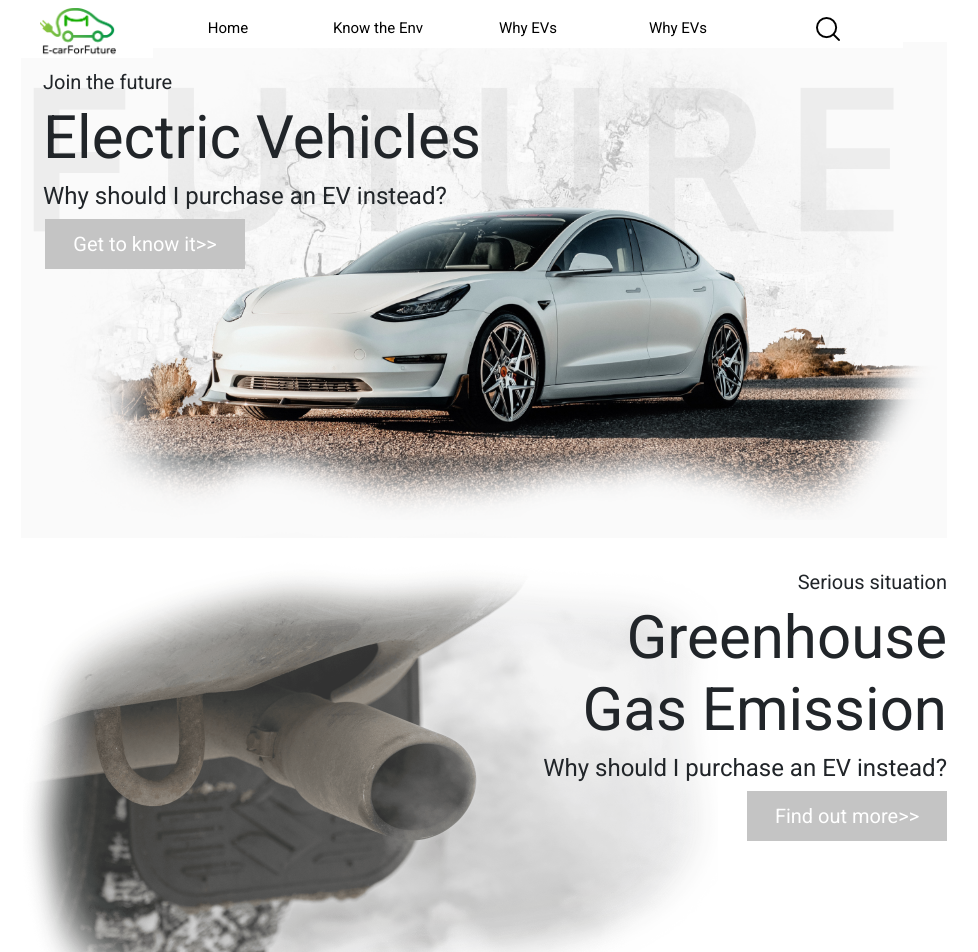
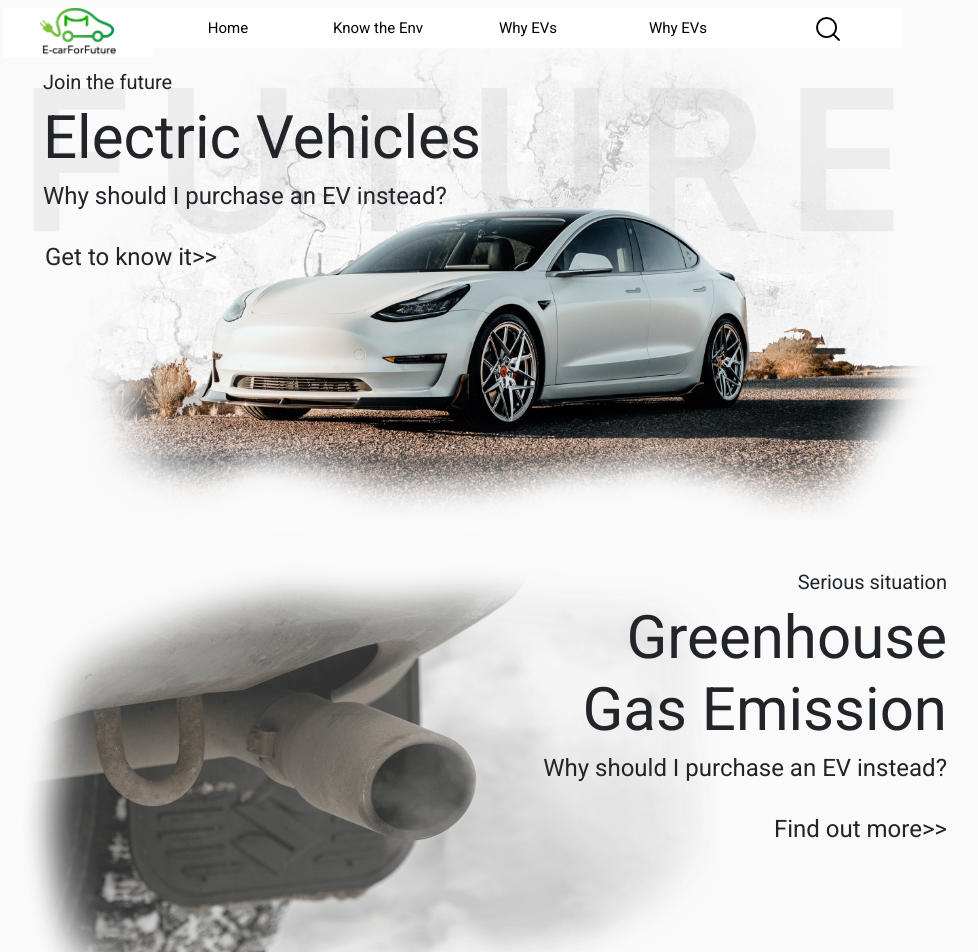
Before and after one commit to marcelo0410/Ecar-for-future, a React (Create React App) app: page /home in a window 1280 px wide. Shown: the top 952 px of the page, without its empty margins (181-1159 px from the left). Built offline with nearby package versions, Linux system fonts and the light colour scheme.

Commit message:
homepage: change layout

```diff
--- a/src/App.css
+++ b/src/App.css
@@ -1,6 +1,7 @@
 .App {
   text-align: center;
   font-family: 'Roboto',BlinkMacSystemFont,-apple-system,sans-serif ;
+  background-color: #FAFAFA;
 }
 
 .container{
--- a/src/App.js
+++ b/src/App.js
@@ -7,6 +7,7 @@ import './App.css';
 function App() {
   return (
     <Router>
+      <div style={{backgroundColor:"#FAFAFA"}}>
         <div className="App container">
         <Menu/>
         <Routes>
@@ -16,6 +17,7 @@ function App() {
         </Routes>
         <Footer/>
         </div>
+      </div>
     </Router>
   );
 }
--- a/src/screens/Home/components/BannerMiddle.js
+++ b/src/screens/Home/components/BannerMiddle.js
@@ -7,8 +7,8 @@ export default function BannerMiddle() {
         <div style={{paddingTop:"20px", marginLeft:"22px"}}>
             <h3 className='mt-2' style={{fontSize:"20px", textWeight:"bold"}}>Serious situation</h3>
             <h3 style={{fontSize:"60px", textWeight:"bold"}}>Greenhouse<br/>Gas Emission</h3>
-            <h3 style={{fontSize:"24px", textWeight:"bold"}}>Why should I purchase an EV instead?</h3>
-            <NavLink className="ms-4" to="/">Find out more&gt;&gt;</NavLink>
+            <h3 style={{fontSize:"24px", textWeight:"bold"}}>Why should I purchase an EV instead?</h3><br/>
+            <h3 className="ms-4" style={{fontSize:"24px", textWeight:"bold"}}>Find out more&gt;&gt;</h3>
         </div>
 
     </div>
--- a/src/screens/Home/components/BannerTop.js
+++ b/src/screens/Home/components/BannerTop.js
@@ -9,7 +9,8 @@ export default function BannerTop() {
             <h3 style={{fontSize:"60px", textWeight:"bold", textAlign:"left"}}>Electric Vehicles</h3>
             <h3 style={{fontSize:"24px", textWeight:"bold", textAlign:"left"}}>Why should I purchase an EV instead?</h3>
         </div>
-        <NavLink className="ms-4" to="/sorting">Get to know it&gt;&gt;</NavLink>
+        <br/>
+        <h3 className="ms-4" style={{fontSize:"24px", textWeight:"bold", textAlign:"left"}}>Get to know it&gt;&gt;</h3>
     </div>
   )
 }
```
Lines whose indentation alone changed are shown as unchanged.
